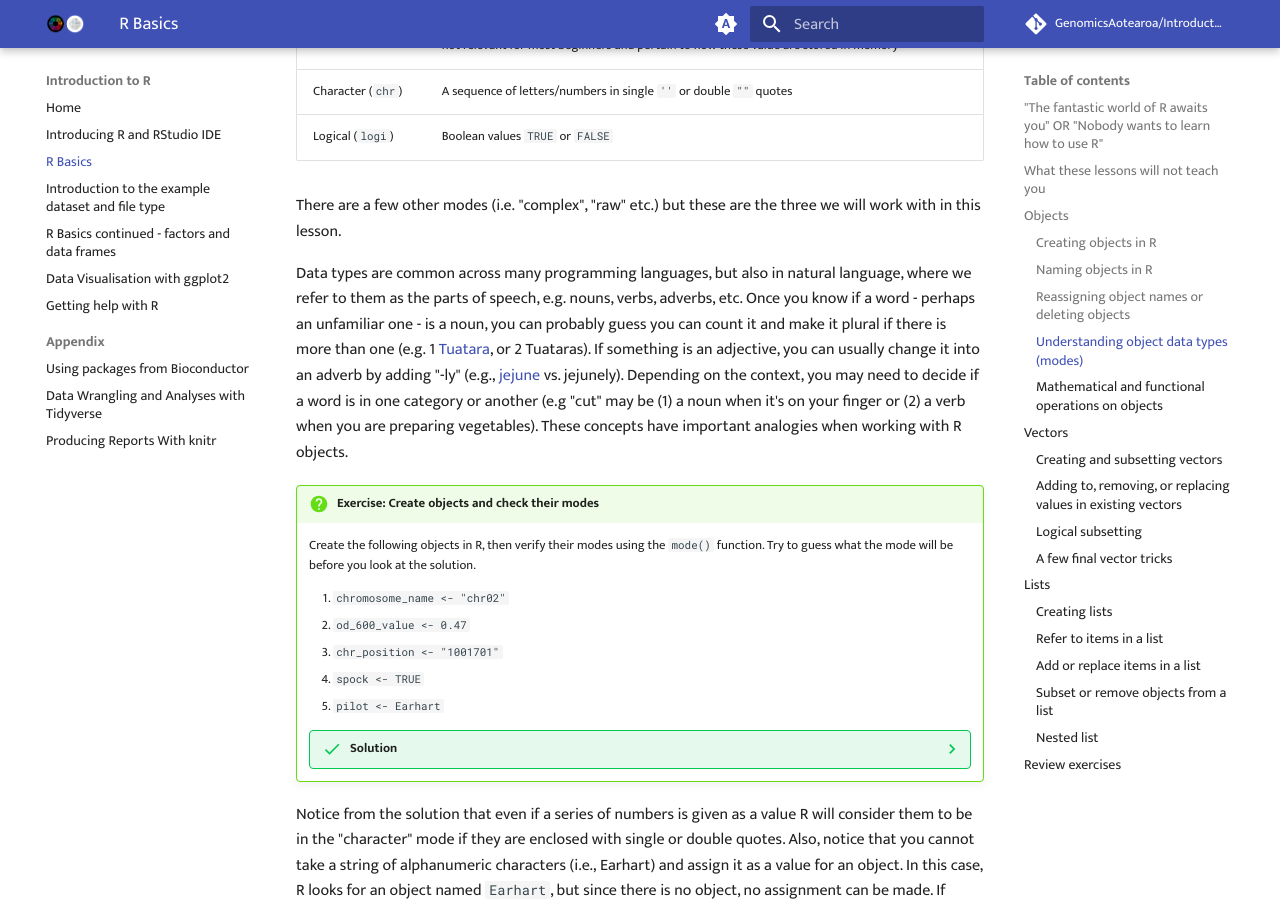
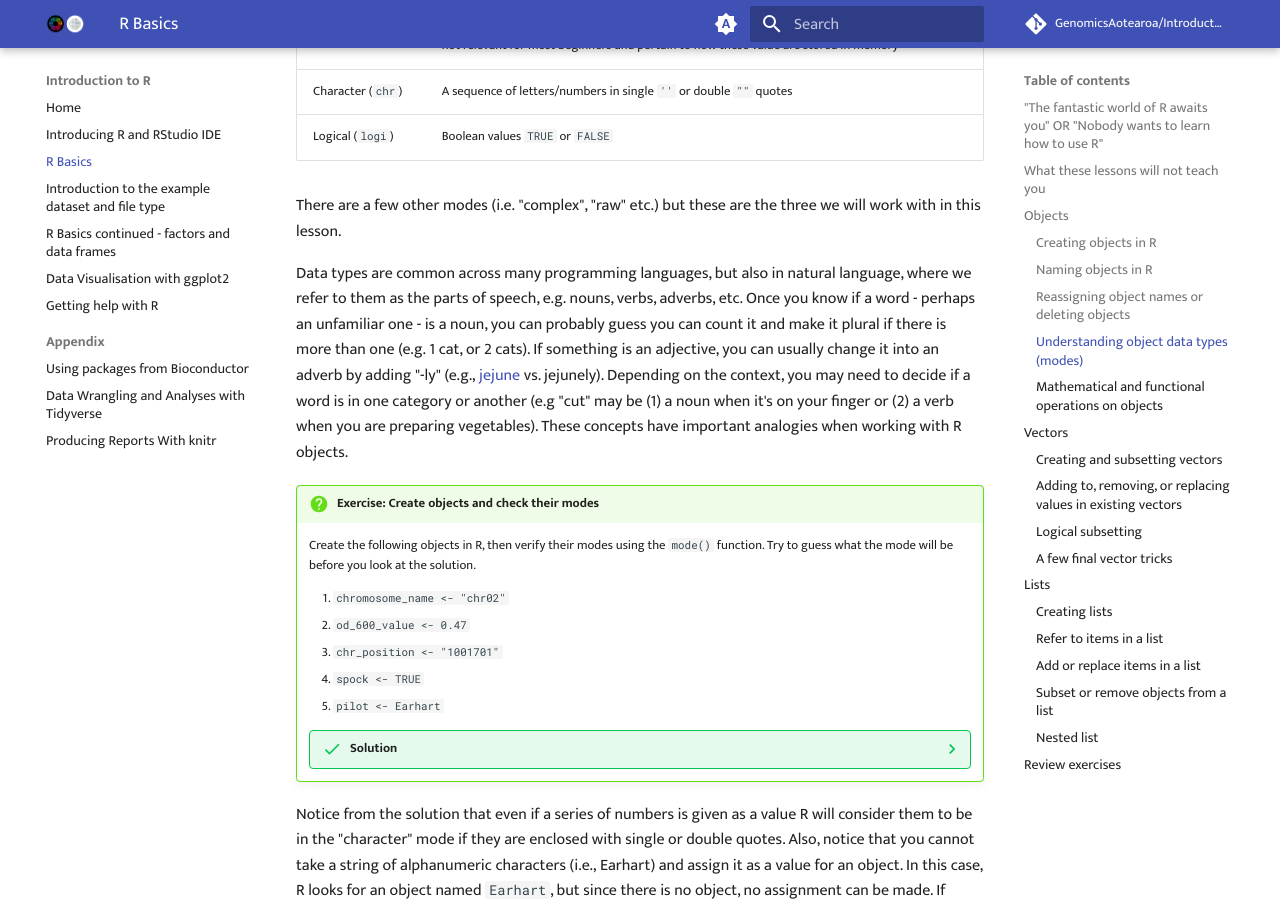
Before and after one commit to GenomicsAotearoa/Introduction-to-R, an MkDocs documentation site: the page built from docs/01-r-basics.md, in a window 1280 px wide and 900 px high, scrolled down 5572 px. Built offline with MkDocs 1.6.1 and Material for MkDocs 9.7.7, drawn with Linux system fonts in a browser that asks for light colours; emoji names are drawn with the system emoji font; comment, search, counter and statistics services are not loaded.

Commit message:
fix #12 plural example

```diff
--- a/docs/01-r-basics.md
+++ b/docs/01-r-basics.md
@@ -265,7 +265,7 @@ natural language, where we refer to them as the parts of speech,
 e.g. nouns, verbs, adverbs, etc. Once you know if a word - perhaps an
 unfamiliar one - is a noun, you can probably guess you can count it and
 make it plural if there is more than one (e.g. 1
-[Tuatara](https://en.wikipedia.org/wiki/Tuatara), or 2 Tuataras). If
+cat, or 2 cats). If
 something is an adjective, you can usually change it into an adverb by
 adding "-ly"
 (e.g., [jejune](https://www.merriam-webster.com/dictionary/jejune) vs.
```
